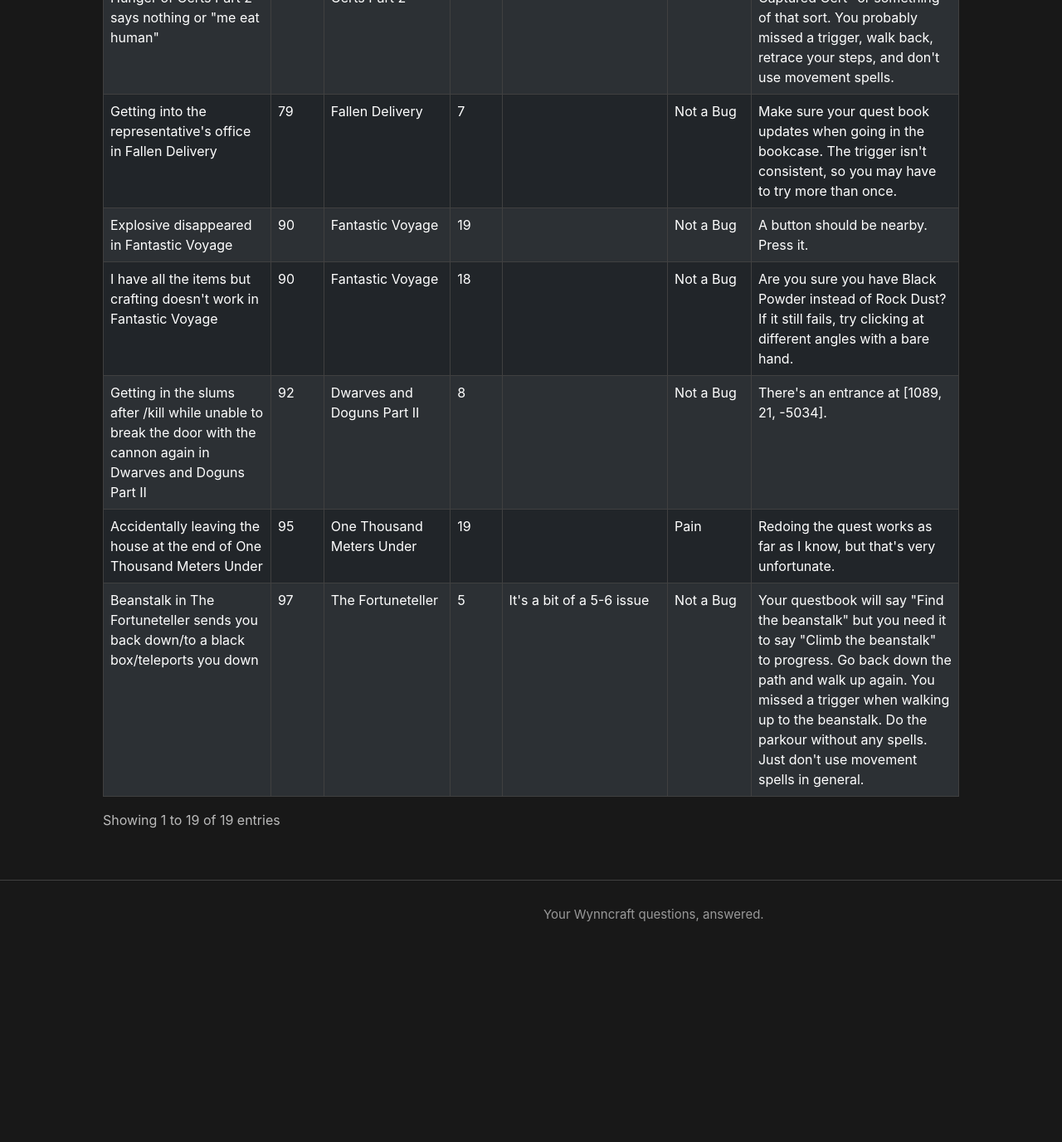
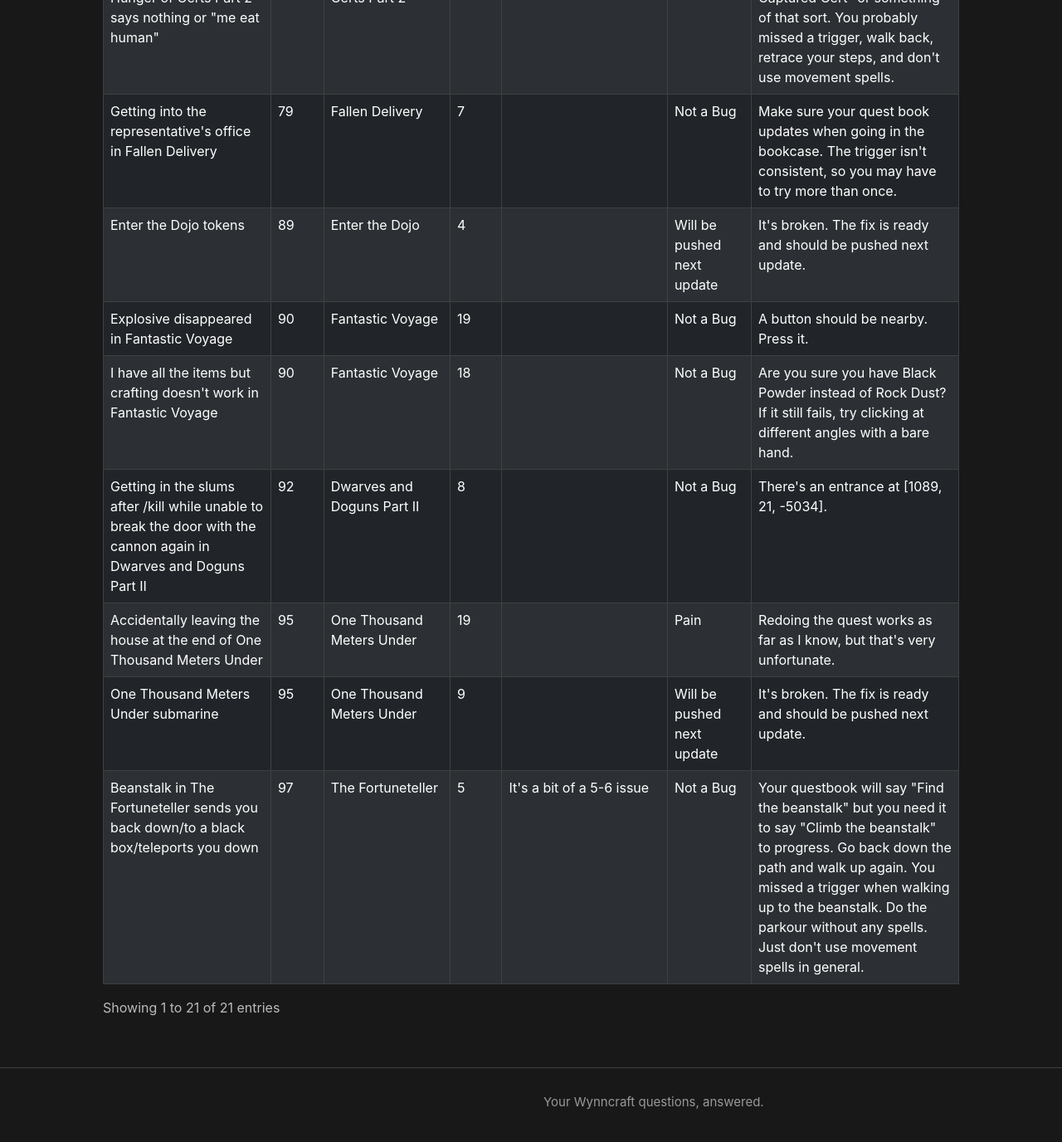
Before and after one commit to UWynn/UWynn.github.io, a Jekyll site: the page built from docs/quest.md, in a window 1280 px wide and 1400 px high, scrolled down 1785 px. Shown: the top 1376 px of the window at 83% size. Built offline with Jekyll 4.4.1, drawn with Linux system fonts in a browser that asks for light colours; nearby versions of some CDN libraries; before the commit the page ends 2959 px from its top, so only the background shows below that.

Commit message:
1k/dojo add, tiny powder edit

```diff
--- a/docs/data/quest.csv
+++ b/docs/data/quest.csv
@@ -19,3 +19,5 @@ Colossal Rat gets stuck in ceiling ,28,Misadventure on the Sea,6,,Not a Bug,Don'
 Can't complete Jungle Fever/Lost the Liquified Emeralds,52,Jungle Fever,6,,Not a Bug,"You need to give Worid all of the fake LE. It's not usable as currency. If you manage to lose some, you'll have to delete them and use /fixquests to get the whole stack back. Don't right click while holding the fake Liquified Emeralds."
 NPC doesn't want to talk to you/is missing,,,,,,"Search the question for your specific quest. Check if you missed a trigger. If there's nothing, try /class, swapping worlds, relogging, and/or doing /kill with 6+ soul points."
 teleport or trigger not working?,,,,,,"/class and/or relog. If it doesn't work, search your specific quest/issue."
+Enter the Dojo tokens,89,Enter the Dojo,4,,Will be pushed next update,It's broken. The fix is ready and should be pushed next update.
+One Thousand Meters Under submarine ,95,One Thousand Meters Under ,9,,Will be pushed next update,It's broken. The fix is ready and should be pushed next update.
```
Also changed, not shown: docs/_posts/2021-09-23-powders.md (+1 -1 lines), docs/changelog.md.
